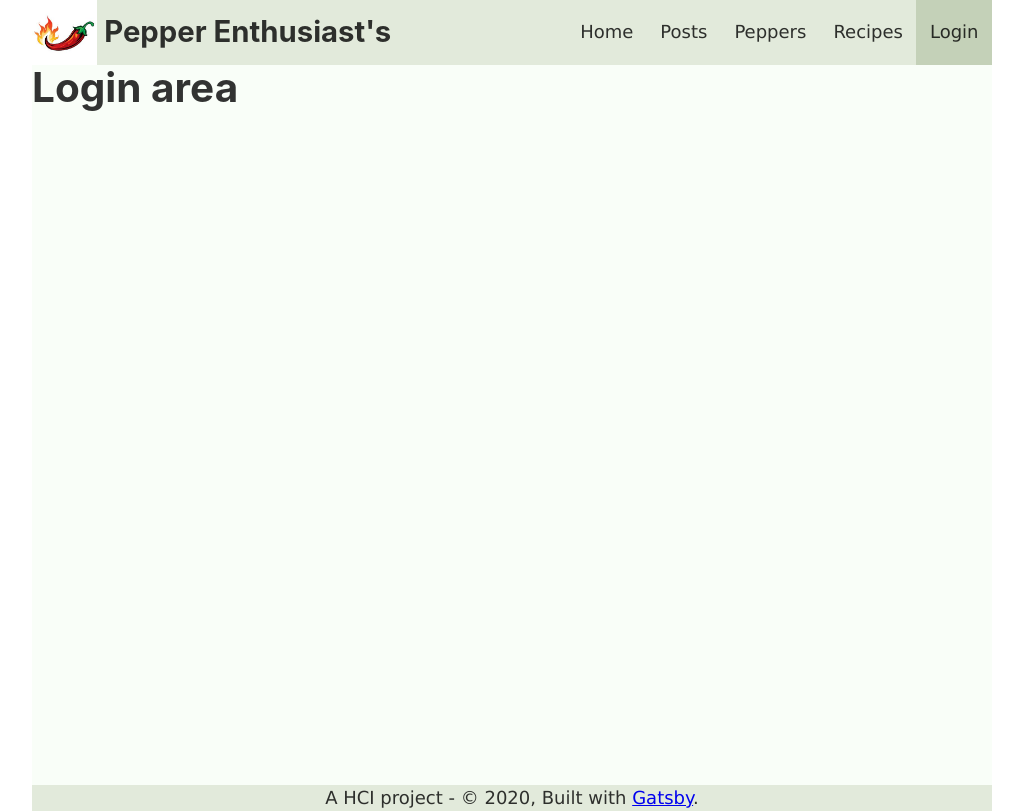
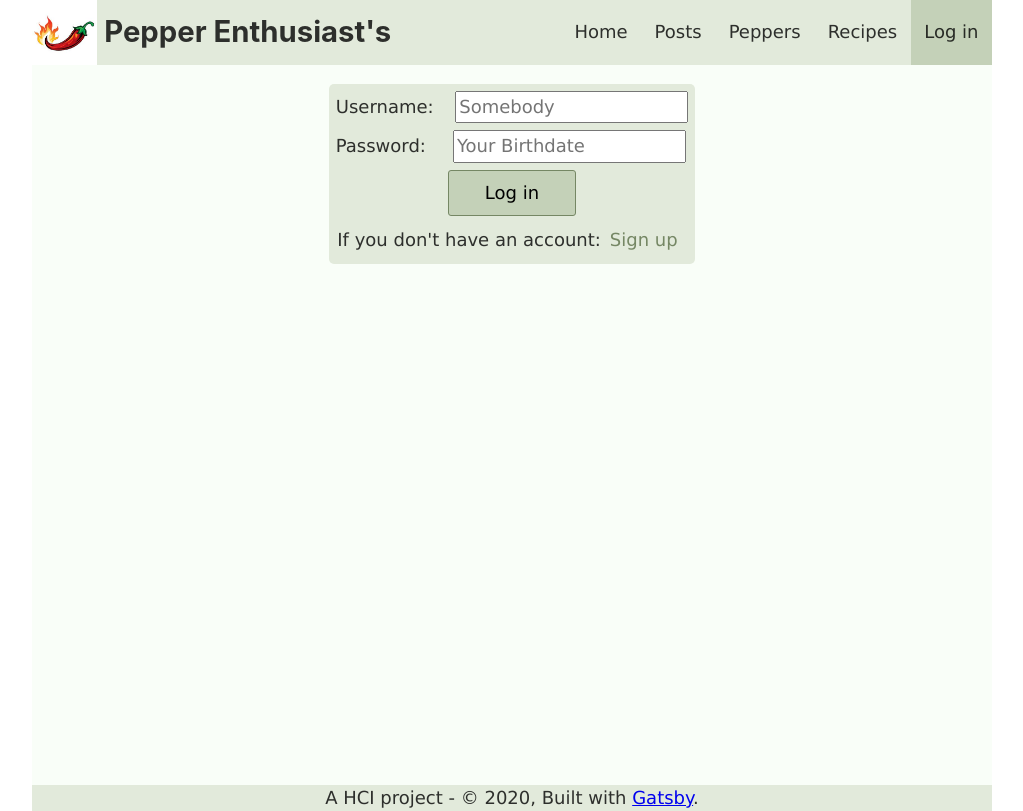
Before and after one commit to antelovric1423/HCI-PLCWebsite, a Gatsby site in the folder proj/: page /login in a window 1280 px wide. Shown: the whole page, without its empty margins (128-1151 px from the left). Built offline with nearby package versions, Linux system fonts and the light colour scheme; Gatsby itself is replaced by a stand-in of ours.

Commit message:
Login screen, comments and likes, feedback implementation

```diff
--- a/proj/gatsby-config.js
+++ b/proj/gatsby-config.js
@@ -21,7 +21,7 @@ module.exports = {
         path: "/recipes",
       },
       {
-        text: "Login",
+        text: "Log in",
         path: "/login",
       },
     ],
--- a/proj/src/pages/login.js
+++ b/proj/src/pages/login.js
@@ -1,12 +1,81 @@
 import React from "react"
 
 import Layout from "../components/layout"
+import Bubble from "../components/Bubble"
 import SEO from "../components/seo"
 
 const Login = () => (
   <Layout>
-    <SEO title="Login" />
-    <h1>Login area</h1>
+    <SEO title="Log in" />
+
+    <div style={{ display: "flex", justifyContent: "space-around" }}>
+
+      <Bubble >
+
+        <div style={{ display: "flex", justifyContent: "space-between", }}>
+          <div> Username:
+            <input id="usernameBox" type="text" placeholder="Somebody"
+              style={{ marginLeft: "1.2rem" }} />
+          </div>
+        </div>
+
+        <div style={{ paddingTop: "0.4rem", display: "flex", justifyContent: "space-between", }}>
+          <div> Password:
+            <input id="passwordBox" type="password" placeholder="Your Birthdate"
+              style={{ marginLeft: "1.5rem" }} />
+          </div>
+        </div>
+
+        <div style={{ paddingTop: "0.4rem", display: "flex", justifyContent: "center", }}>
+          <button type="button" onClick={event => {
+            let userName = document.getElementById("usernameBox").value;
+            let password = document.getElementById("passwordBox").value;
+            if (userName.length === 0) {
+              alert("Invalid username!")
+              return
+            }
+            if (password.length === 0) {
+              alert("Invalid password!")
+              return
+            }
+
+            alert("Invalid username and password combination!")
+          }}
+            style={{
+              border: "1px solid #758764",
+              borderRadius: "3px",
+              padding: "0.5rem",
+              paddingLeft: "2rem",
+              paddingRight: "2rem",
+              backgroundColor: "#c4d1b8",
+              cursor: "pointer"
+            }}> Log in
+          </button>
+        </div>
+
+        <div style={{
+          paddingTop: "0.4rem", display: "flex", justifyContent: "center", alignContent: "center",
+          alignItems: "center"
+        }}>
+          <div> If you don't have an account:
+          </div>
+          <button type="button" onClick={event => {
+            alert("Closed for now!")
+          }}
+            style={{
+              border: "0",
+              color: "#758764",
+              backgroundColor: "inherit",
+              padding: "0.2rem",
+              paddingLeft: "0.5rem",
+              paddingRight: "0.5rem",
+              cursor: "pointer"
+            }}> Sign up
+          </button>
+        </div>
+
+      </Bubble>
+    </div>
   </Layout>
 )
 
--- a/proj/src/pages/recipes.js
+++ b/proj/src/pages/recipes.js
@@ -6,7 +6,9 @@ import SEO from "../components/seo"
 const Recipes = () => (
   <Layout>
     <SEO title="Recipes" />
-    <h1>Recipes area</h1>
+    <div style={{ display: "flex", margin: "5rem", justifyContent: "center", }}>
+      <h3> 404: Site not found </h3>
+    </div>
   </Layout>
 )
 
```
Also changed, not shown: proj/src/components/Bubble.js (+0 -7 lines), proj/src/components/Commentable.js (added, +41 -0 lines), proj/src/components/PostContent.js (+0 -7 lines), proj/src/components/layout.js (+0 -7 lines), proj/src/components/seo.js (+0 -7 lines), proj/src/pages/posts.js (+20 -4 lines).
